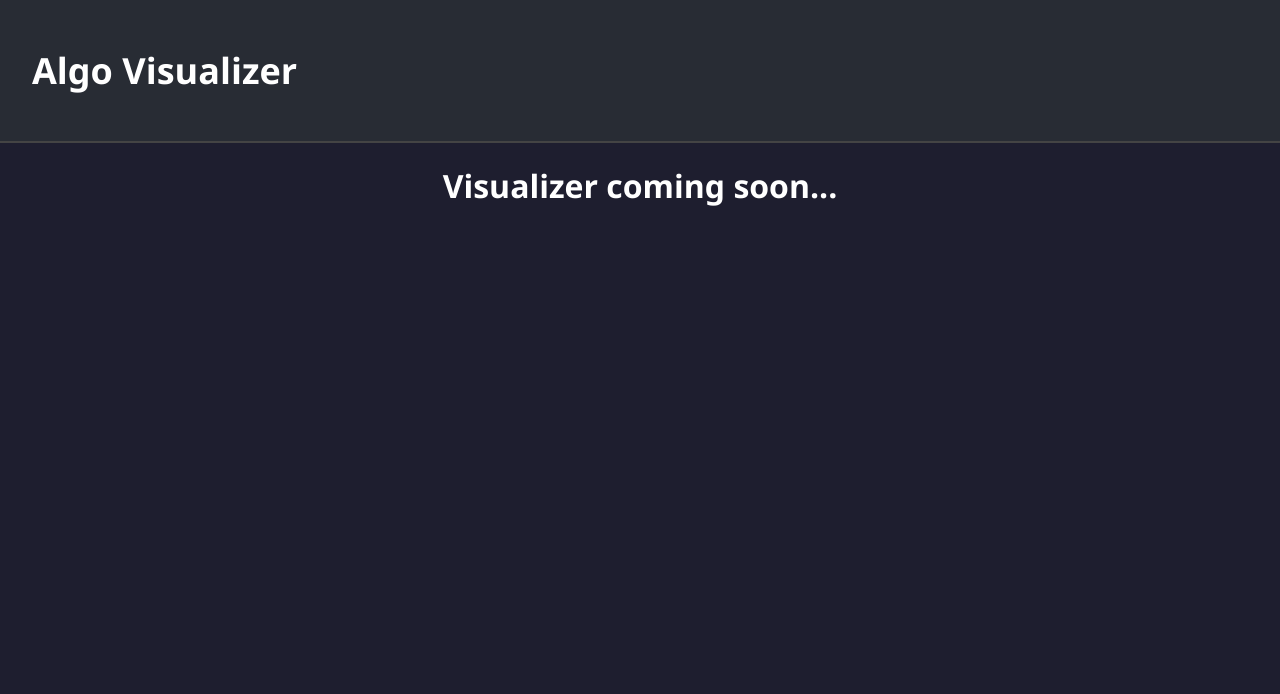
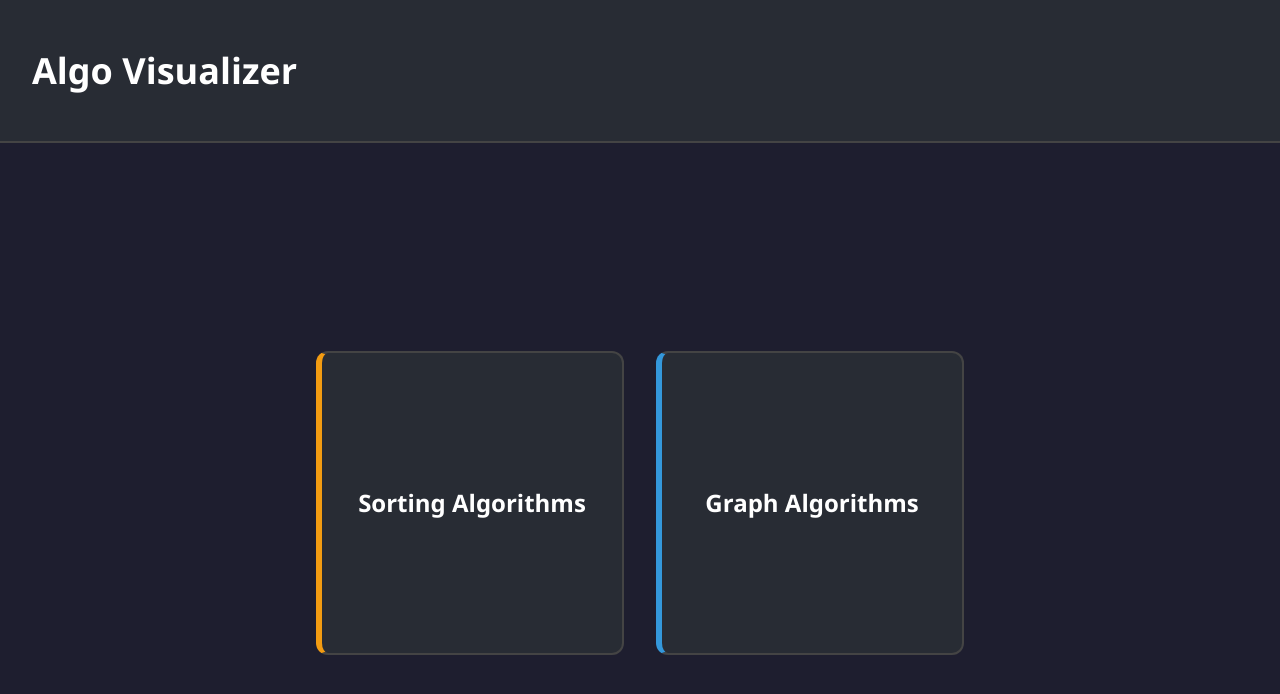
Before and after one commit to cb-04/Algo-visualizer, a React (Create React App) app: page / in a window 1280 px wide. Shown: the top 694 px of the page. Built offline with nearby package versions, Linux system fonts and the light colour scheme.

Commit message:
Created Home and pages for Sorting Algo & Graph Algo + Added CSS styles

```diff
--- a/package.json
+++ b/package.json
@@ -9,6 +9,7 @@
     "@testing-library/user-event": "^13.5.0",
     "react": "^19.1.0",
     "react-dom": "^19.1.0",
+    "react-router-dom": "^7.6.2",
     "react-scripts": "5.0.1",
     "web-vitals": "^2.1.4"
   },
--- a/src/App.js
+++ b/src/App.js
@@ -1,15 +1,22 @@
 import React from 'react';
+import { BrowserRouter as Router, Routes, Route } from 'react-router-dom';
 import Navbar from './components/Navbar';
-import './App.css';
+import Home from './components/Home';
+import SortingPage from './pages/SortingPage';
+import GraphPage from './pages/GraphPage';
+import './styles/App.css';
+
 
 function App() {
   return (
-    <div className="App">
+    <Router>
       <Navbar />
-      <div className="container">
-        <h1>Visualizer coming soon...</h1>
-      </div>
-    </div>
+      <Routes>
+        <Route path="/" element={<Home />} />
+        <Route path="/sorting" element={<SortingPage />} />
+        <Route path="/graph" element={<GraphPage />} />
+      </Routes>
+    </Router>
   );
 }
 
--- /dev/null
+++ b/src/components/Home.jsx
@@ -0,0 +1,20 @@
+import React from 'react';
+import { useNavigate } from 'react-router-dom';
+import '../styles/Home.css';
+
+function Home() {
+  const navigate = useNavigate();
+
+  return (
+    <div className="home-container">
+      <div className="card sorting" onClick={() => navigate('/sorting')}>
+        Sorting Algorithms
+      </div>
+      <div className="card graph" onClick={() => navigate('/graph')}>
+        Graph Algorithms
+      </div>
+    </div>
+  );
+}
+
+export default Home;
--- /dev/null
+++ b/src/pages/GraphPage.jsx
@@ -0,0 +1,3 @@
+export default function GraphPage() {
+  return <h2 style={{ textAlign: 'center', marginTop: '3rem' }}>Graph Visualizer Coming Soon</h2>;
+}
--- /dev/null
+++ b/src/pages/SortingPage.jsx
@@ -0,0 +1,3 @@
+export default function SortingPage() {
+  return <h2 style={{ textAlign: 'center', marginTop: '3rem' }}>Sorting Visualizer Coming Soon</h2>;
+}
--- /dev/null
+++ b/src/styles/Home.css
@@ -0,0 +1,37 @@
+.home-container {
+  display: flex;
+  justify-content: center;
+  align-items: center;
+  height: 90vh;
+  gap: 2rem;
+  background-color: #1e1e2f;
+}
+
+.card {
+  width: 300px;
+  height: 300px;
+  background: #282c34;
+  color: white;
+  display: flex;
+  justify-content: center;
+  align-items: center;
+  font-size: 1.5rem;
+  font-weight: bold;
+  border-radius: 12px;
+  cursor: pointer;
+  transition: transform 0.3s, background 0.3s;
+  border: 2px solid #444;
+}
+
+.card:hover {
+  transform: scale(1.05);
+  background: #383c44;
+}
+
+.sorting {
+  border-left: 6px solid #f39c12;
+}
+
+.graph {
+  border-left: 6px solid #3498db;
+}
```
Also changed, not shown: src/components/GraphVisualizer.jsx (added), src/components/SortingVisualizer.jsx (added), src/styles/App.css (renamed from src/App.css), 1 other file (tests, documents, lock files or other folders).
